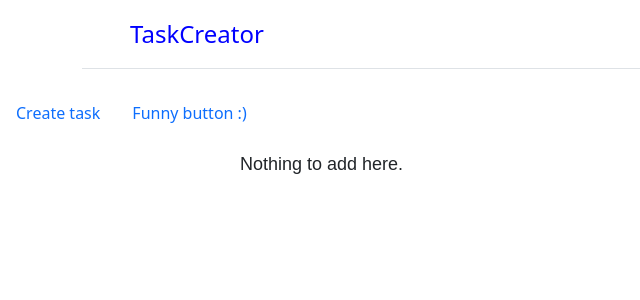
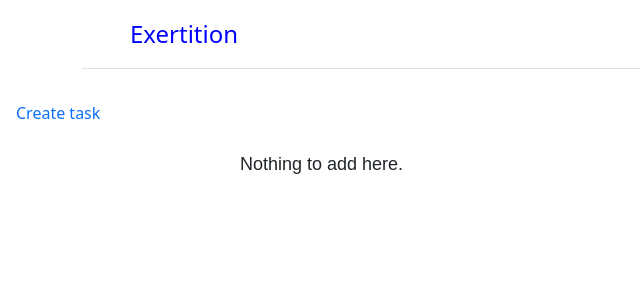
Before and after one commit to morarencoxana/Frameworkslab1, a Symfony app: template templates/product/index.html.twig in a window 1280 px wide. Shown: the top 300 px of the page, without its empty margins (0-640 px from the left). Run offline with Twig, Linux system fonts and the light colour scheme; the template is opened without the code that fills it, so the values that code supplies are empty; some libraries are stand-ins or nearby versions.

Commit message:
first commit

```diff
--- a/templates/base.html.twig
+++ b/templates/base.html.twig
@@ -18,14 +18,14 @@
     <header class="d-flex flex-wrap justify-content-center py-3 mb-4 border-bottom">
       <a href="http://127.0.0.1:8000/task/" class="d-flex align-items-center mb-3 mb-md-0 me-md-auto text-dark text-decoration-none">
         <svg class="bi me-2" width="40" height="32" style="fill: red;"><use xlink:href="#bootstrap"></use></svg>
-        <span class="fs-4" style="color: blue;">TaskCreator</span>
+        <span class="fs-4" style="color: blue;">Exertition</span>
       </a>
     </header>
 </div>
       <ul class="nav nav-pills">
 
         <li class="nav-item"><a href="/task/create" class="nav-link">Create task</a></li>
-        <li class="nav-item"><a href="https://www.youtube.com/watch?v=dQw4w9WgXcQ&ab_channel=RickAstley" class="nav-link">Funny button :)</a></li>
+
 
 
       </ul>
--- a/templates/task/view.html.twig
+++ b/templates/task/view.html.twig
@@ -2,7 +2,7 @@
 
 {% block body %}
     <div class="container">
-        <p>ID: {{task.name}}</p>
+        <p>ID: {{task.id}}</p>
         <p>Name: {{task.name}}</p>
         {% if task.description %}
             <p>Description: {{task.description}}</p>
```
